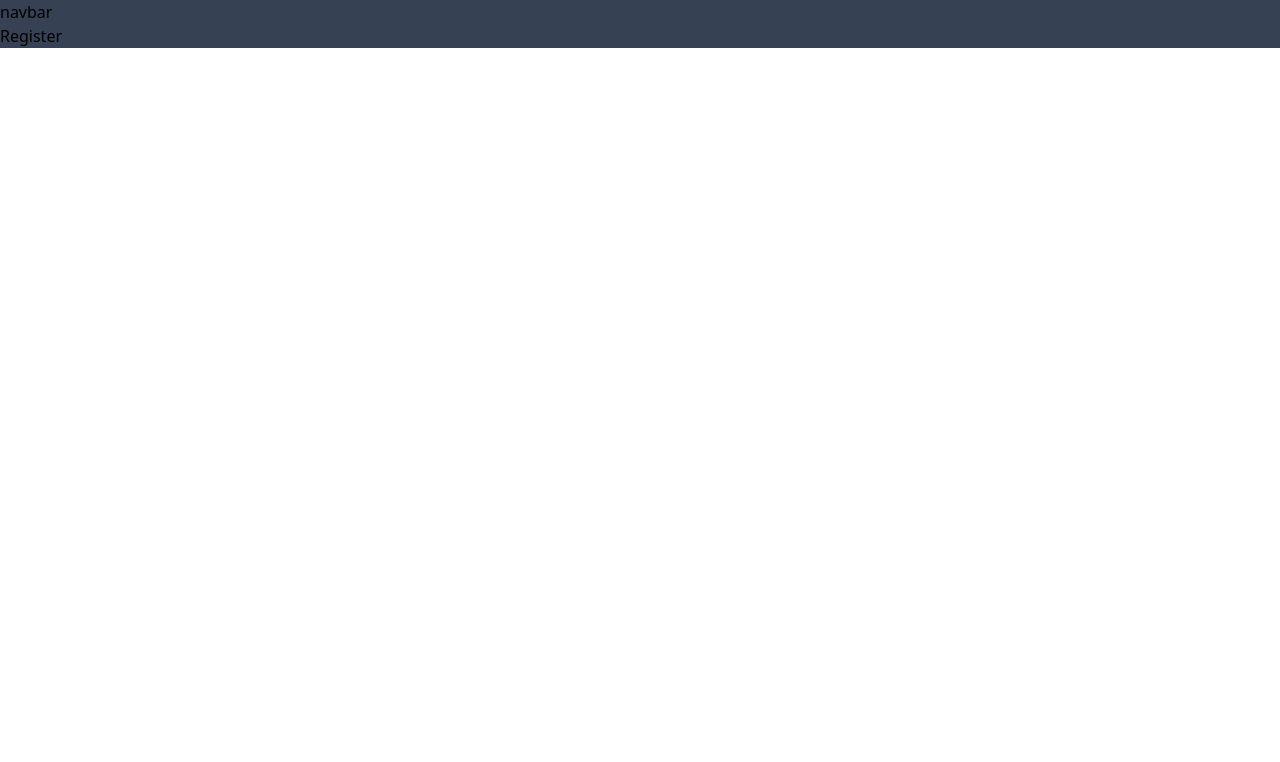
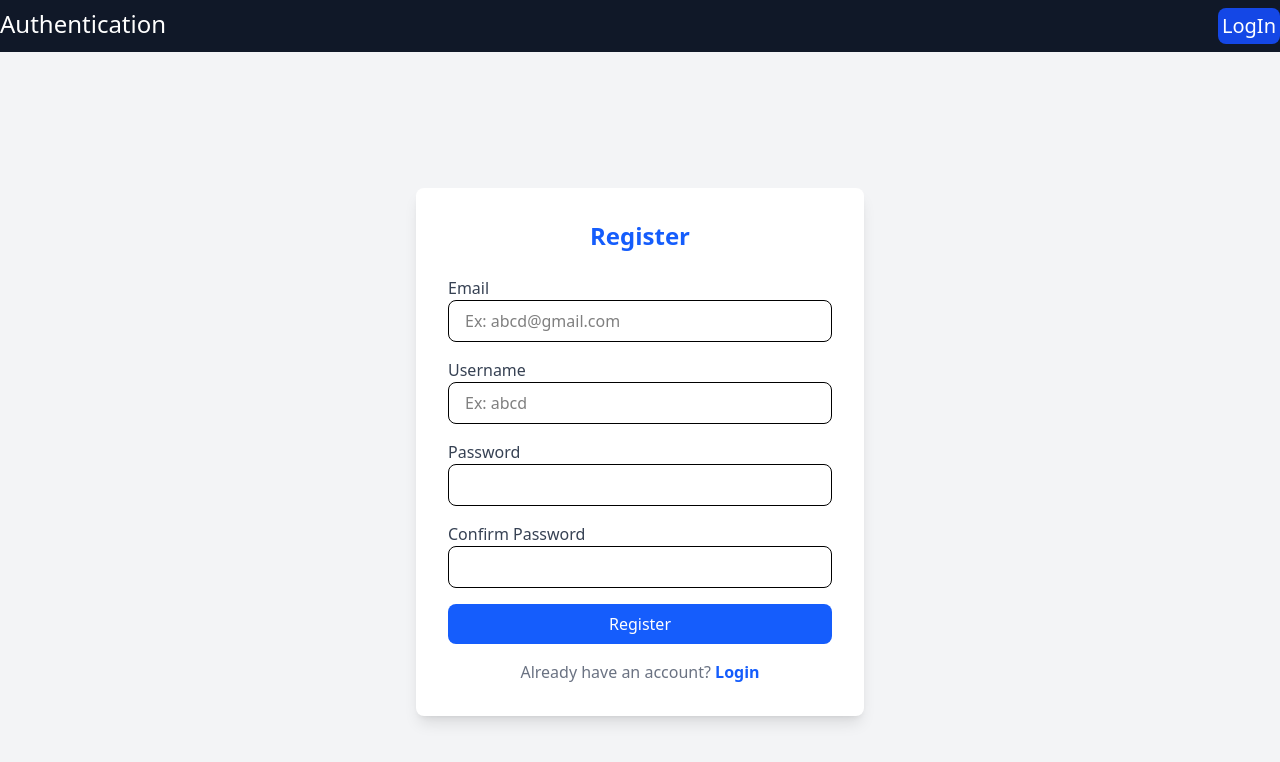
Before and after one commit to Foridul35962/Authentication__client-side, a React (Vite) app: page /registration in a window 1280 px wide. Shown: the top 762 px of the page. Built offline with nearby package versions, Linux system fonts and the light colour scheme.

Commit message:
registration and verify Otp is complete

```diff
--- /dev/null
+++ b/src/components/Header.jsx
@@ -0,0 +1,22 @@
+import React from 'react'
+
+const Header = () => {
+    return (
+        <div className='text-2xl flex flex-col justify-center gap-3.5'>
+            <h2>
+                Hey Delevoper
+            </h2>
+            <h1>
+                Welcome to Our app
+            </h1>
+            <h3 className=''>
+                Let's Start with a quick product tour and <br /> we will have you up and running in no time!
+            </h3>
+            <div className='w-full flex justify-center'>
+            <button className='bg-blue-700 p-1 rounded-lg cursor-pointer hover:bg-blue-800 hover:scale-105 active:bg-blue-900 transform transition-all duration-300 active:scale-100'>Get Started</button>
+            </div>
+        </div>
+    )
+}
+
+export default Header
--- a/src/components/Navbar.jsx
+++ b/src/components/Navbar.jsx
@@ -1,8 +1,19 @@
 import React from 'react'
+import { useNavigate } from 'react-router-dom'
 
 const navbar = () => {
+  const navigate = useNavigate()
   return (
-    <div>navbar</div>
+    <div className="py-2 bg-gray-900 text-white px-2 sm:px-0">
+      <div className="container mx-auto flex justify-between">
+        <div className='text-2xl cursor-pointer'>
+          Authentication
+        </div>
+        <div className='flex gap-5 text-xl'>
+          <button className='bg-blue-700 p-1 rounded-lg cursor-pointer hover:bg-blue-800 hover:scale-105 active:bg-blue-900 transform transition-all duration-300 active:scale-100' onClick={()=>navigate('/login')}>LogIn</button>
+        </div>
+      </div>
+    </div>
   )
 }
 
--- /dev/null
+++ b/src/components/VerifyOtp.jsx
@@ -0,0 +1,64 @@
+import axios from 'axios'
+import { useNavigate } from 'react-router-dom'
+
+const VerifyOtp = ({ email, setOtp }) => {
+  const navigate = useNavigate()
+  const handleSubmit = async (e) => {
+    e.preventDefault()
+    const formData = {
+      email: email,
+      otp: e.target.otp.value
+    }
+
+    try {
+      const res = await axios.post('http://localhost:3000/api/auth/verifyEmail', formData, {
+        headers:{
+          'Content-Type': 'application/json'
+        }
+      })
+      console.log(res.data);
+      setOtp(true)
+      navigate('/login')
+    } catch (error) {
+      console.log('error: ',error);
+    }
+  }
+  return (
+    <div className="min-h-screen flex items-center justify-center bg-gray-100">
+      <div className="bg-white p-8 rounded-lg shadow-lg w-full max-w-md">
+        <h2 className="text-2xl font-bold text-center mb-6 text-blue-600">Verify OTP</h2>
+
+        <form onSubmit={handleSubmit} className="space-y-4">
+          {/* OTP Input */}
+          <div>
+            <label htmlFor='otp' className="block text-gray-700">OTP Code</label>
+            <input
+              type="text"
+              name="otp"
+              placeholder="Enter your OTP"
+              required
+              className="w-full px-4 py-2 border rounded-lg focus:outline-none focus:ring-2 focus:ring-blue-400 text-center tracking-widest font-semibold"
+            />
+          </div>
+
+          {/* Submit Button */}
+          <button
+            type="submit"
+            className="w-full bg-blue-600 text-white py-2 rounded-lg hover:bg-blue-700 transition duration-200"
+          >
+            Verify
+          </button>
+        </form>
+
+        <p className="text-center text-gray-500 mt-4">
+          Didn’t get the code?{' '}
+          <span className="text-blue-600 font-semibold cursor-pointer hover:underline">
+            Resend OTP
+          </span>
+        </p>
+      </div>
+    </div>
+  )
+}
+
+export default VerifyOtp
--- a/src/pages/Home.jsx
+++ b/src/pages/Home.jsx
@@ -1,8 +1,11 @@
 import React from 'react'
+import Header from '../components/Header'
 
 const Home = () => {
   return (
-    <div className='h-dvh'>Home</div>
+    <div className='h-dvh text-center flex items-center justify-center'>
+      <Header/ >
+    </div>
   )
 }
 
--- a/src/pages/Login.jsx
+++ b/src/pages/Login.jsx
@@ -1,8 +1,71 @@
 import React from 'react'
+import { useNavigate } from 'react-router-dom'
 
 const Login = () => {
+  const navigate = useNavigate()
+
+  const handleSubmit = (e) => {
+    e.preventDefault()
+    // ekhane login API call korte paro
+    console.log("Login form submitted")
+  }
+
   return (
-    <div>Login</div>
+    <div className="min-h-screen flex items-center justify-center bg-gray-100">
+      <div className="bg-white p-8 rounded-lg shadow-lg w-full max-w-md">
+        <h2 className="text-2xl font-bold text-center mb-6 text-blue-600">Login</h2>
+
+        <form onSubmit={handleSubmit} className="space-y-4">
+          <div>
+            <label className="block text-gray-700">Email</label>
+            <input
+              type="email"
+              name="email"
+              placeholder='abcd@gmail.com'
+              required
+              className="w-full px-4 py-2 border rounded-lg focus:outline-none focus:ring-2 focus:ring-blue-400"
+            />
+          </div>
+
+          <div>
+            <label className="block text-gray-700">Password</label>
+            <input
+              type="password"
+              name="password"
+              required
+              className="w-full px-4 py-2 border rounded-lg focus:outline-none focus:ring-2 focus:ring-blue-400"
+            />
+          </div>
+
+          <p className="text-gray-500 text-sm mt-4">
+          Forget Password?{' '}
+          <span
+            className="text-blue-600 font-semibold cursor-pointer"
+            onClick={() => navigate('/reset-password')}
+          >
+            Reset Password
+          </span>
+        </p>
+
+          <button
+            type="submit"
+            className="w-full bg-blue-600 text-white py-2 rounded-lg hover:bg-blue-700 transition duration-200"
+          >
+            Login
+          </button>
+        </form>
+
+        <p className="text-center text-gray-500 mt-4">
+          Don’t have an account?{' '}
+          <span
+            className="text-blue-600 font-semibold cursor-pointer"
+            onClick={() => navigate('/registration')}
+          >
+            Register
+          </span>
+        </p>
+      </div>
+    </div>
   )
 }
 
--- a/src/pages/Register.jsx
+++ b/src/pages/Register.jsx
@@ -1,8 +1,109 @@
-import React from 'react'
+import React, { useState } from 'react'
+import { useNavigate } from 'react-router-dom'
+import axios from 'axios'
+import VerifyOtp from '../components/VerifyOtp'
 
 const Register = () => {
+  const [email, setEmail] = useState('')
+  const [otp, setOtp] = useState(true)
+  const handleSubmit = async (e) => {
+    e.preventDefault()
+    const formData = {
+      email: e.target.email.value,
+      userName: e.target.userName.value,
+      password: e.target.password.value,
+      confirm_password: e.target.confirm_password.value
+    }
+
+    try {
+      const res = await axios.post('http://localhost:3000/api/auth/register', formData, {
+        headers: {
+          'Content-Type': 'application/json'
+        }
+      })
+      setEmail(formData.email)
+      setOtp(!otp)
+      console.log('✅ Response:', res)
+      alert('Login successful!')
+    } catch (error) {
+      console.error('❌ Error:', error.response?.data || error.message)
+      alert('Login failed!')
+    }
+  }
+
+
+  const navigate = useNavigate()
+
+
   return (
-    <div>Register</div>
+    <div>
+      {otp ? (
+        <div className="min-h-screen flex items-center justify-center bg-gray-100">
+          <div className="bg-white p-8 rounded-lg shadow-lg w-full max-w-md">
+            <div>
+              <h2 className="text-2xl font-bold text-center mb-6 text-blue-600">Register</h2>
+              <form onSubmit={handleSubmit} className="space-y-4">
+                <div>
+                  <label htmlFor='email' className="block text-gray-700">Email</label>
+                  <input
+                    type="email"
+                    name="email"
+                    placeholder='Ex: abcd@gmail.com'
+                    required
+                    className="w-full px-4 py-2 border rounded-lg focus:outline-none focus:ring-2 focus:ring-blue-400"
+                  />
+                </div>
+
+                <div>
+                  <label htmlFor='userName' className="block text-gray-700">Username</label>
+                  <input
+                    type="text"
+                    name="userName"
+                    placeholder='Ex: abcd'
+                    required
+                    className="w-full px-4 py-2 border rounded-lg focus:outline-none focus:ring-2 focus:ring-blue-400"
+                  />
+                </div>
+
+                <div>
+                  <label htmlFor='password' className="block text-gray-700">Password</label>
+                  <input
+                    type="password"
+                    name="password"
+                    required
+                    className="w-full px-4 py-2 border rounded-lg focus:outline-none focus:ring-2 focus:ring-blue-400"
+                  />
+                </div>
+
+                <div>
+                  <label htmlFor='confirm_password' className="block text-gray-700">Confirm Password</label>
+                  <input
+                    type="password"
+                    name="confirm_password"
+                    required
+                    className="w-full px-4 py-2 border rounded-lg focus:outline-none focus:ring-2 focus:ring-blue-400"
+                  />
+                </div>
+
+                <button
+                  type="submit"
+                  className="w-full bg-blue-600 text-white py-2 rounded-lg hover:bg-blue-700 transition duration-200"
+                >
+                  Register
+                </button>
+              </form>
+
+              <p className="text-center text-gray-500 mt-4">
+                Already have an account? <span className="text-blue-600 font-semibold cursor-pointer" onClick={() => navigate('/login')}>Login</span>
+              </p>
+            </div>
+          </div>
+        </div>) :
+        (
+          <VerifyOtp email={email} setOtp={setOtp} />
+        )
+      }
+    </div>
   )
 }
 
--- a/src/pages/VerifyOtp.jsx
+++ /dev/null
@@ -1,9 +0,0 @@
-import React from 'react'
-
-const VerifyOtp = () => {
-  return (
-    <div>VerifyOtp</div>
-  )
-}
-
-export default VerifyOtp
```
Also changed, not shown: src/main.jsx (+3 -8 lines), src/components/ResetPassword.jsx (renamed from src/pages/ResetPassword.jsx).
